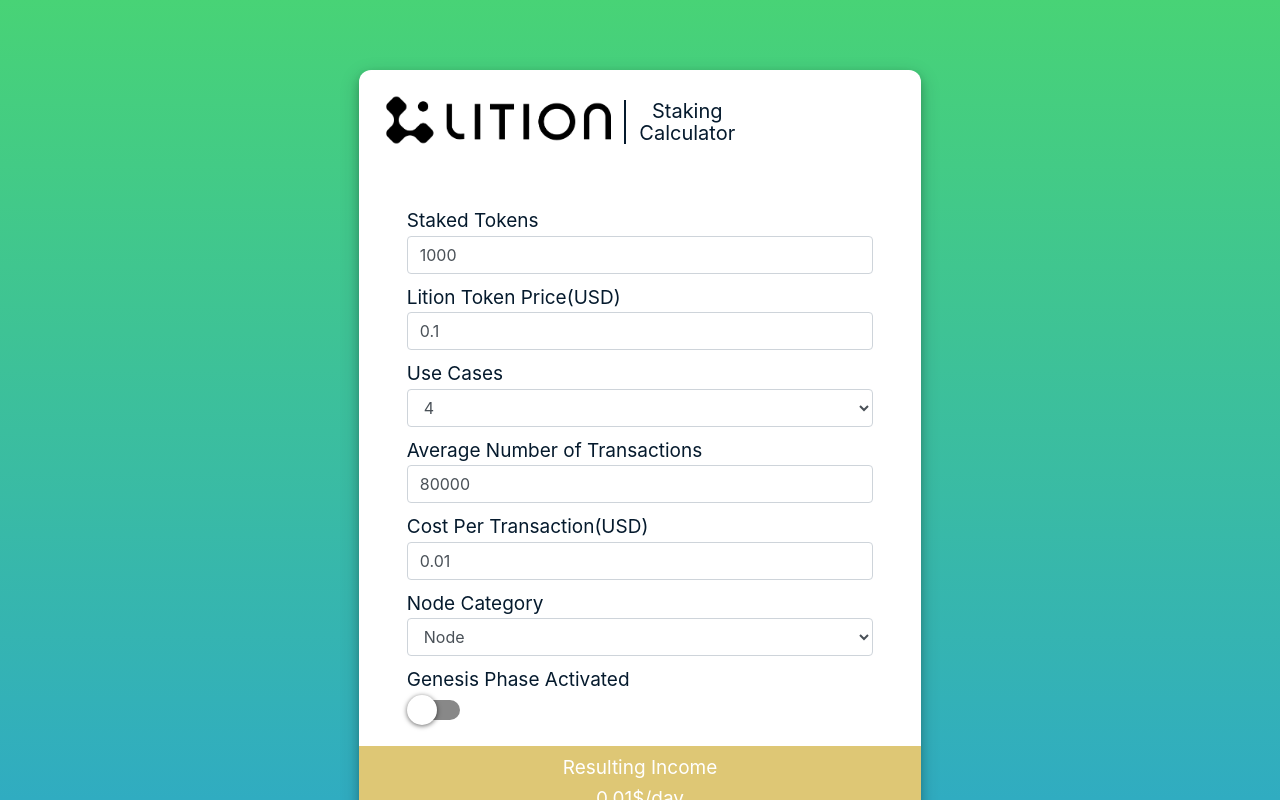
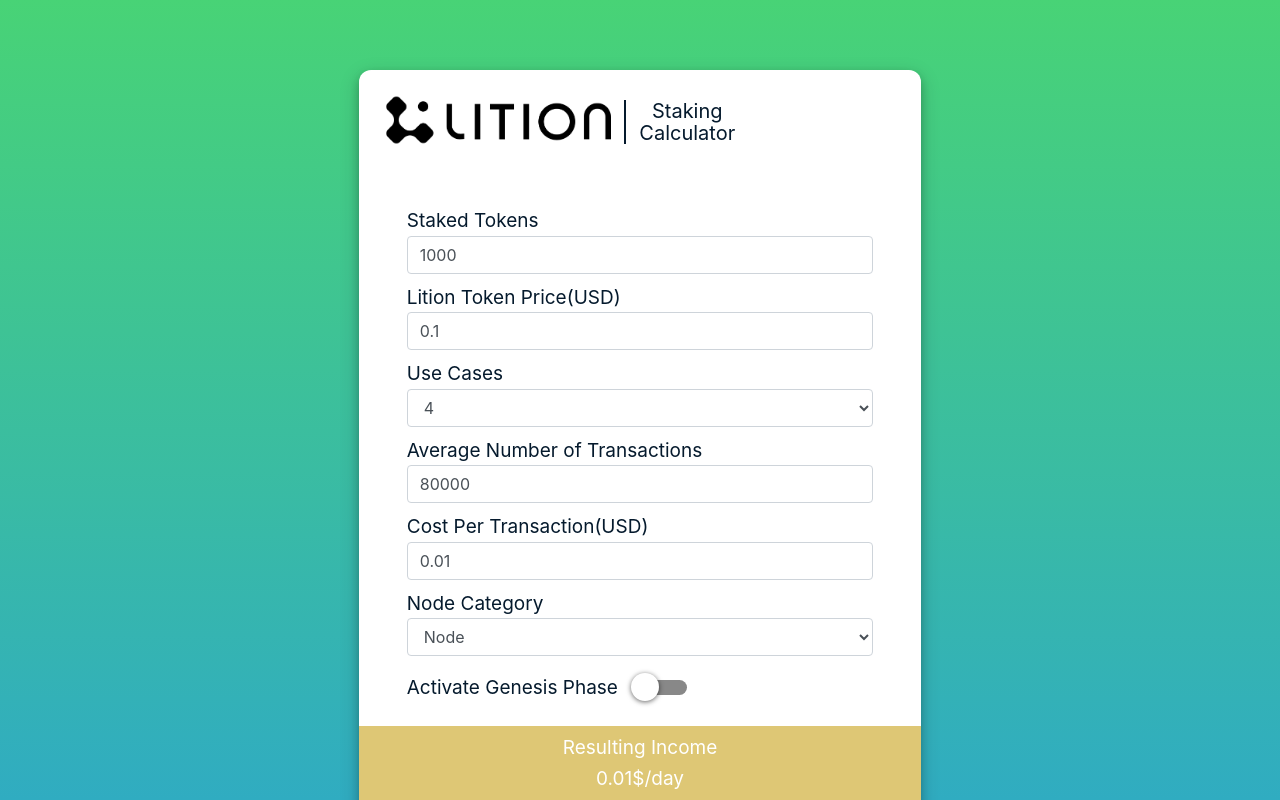
Before and after one commit to fmanea/lition-stake-reactJs, a React (Create React App) app: page / in a window 1280 px wide. Shown: the top 800 px of the page. Built offline with nearby package versions, Linux system fonts and the light colour scheme.

Commit message:
position switch

```diff
--- a/src/App.css
+++ b/src/App.css
@@ -40,6 +40,18 @@
   font-size: 19px;
 }
 
+.userInputContainer label{
+  color:#051A2D;
+  font-size: 19px;
+}
+
+.react-switch {
+  display: block;
+  top: 7px;
+  left: 13px;
+  }
+
+
 .imageContainer span {
   display: block;
   object-fit: contain;
@@ -54,6 +66,7 @@
   border-left: 2px solid #051A2D;
   color:#051A2D
 }
+
 
 .litionLogoImage {
   display: block;
--- a/src/App.js
+++ b/src/App.js
@@ -182,21 +182,21 @@
             </div>
 
             <div className='textFormPairContainer'>
-              <p>Genesis Phase Activated</p>
+              <label>Activate Genesis Phase</label>
               <Switch
                 name="isGenesisPhase"
                 checked={this.state.isGenesisPhase}
                 onChange={this.handleCheckboxChange}
                 disabled={this.state.genesisPhaseCheckboxState}
                 onColor="#86d3ff"
-                onHandleColor="#2693e6"
-                handleDiameter={30}
+                onHandleColor="#30acc1"
+                handleDiameter={28}
                 uncheckedIcon={false}
                 checkedIcon={false}
                 boxShadow="0px 1px 5px rgba(0, 0, 0, 0.6)"
                 activeBoxShadow="0px 0px 1px 10px rgba(0, 0, 0, 0.2)"
-                height={20}
-                width={48}
+                height={15}
+                width={50}
                 className="react-switch"
                 id="material-switch"
               />
```
